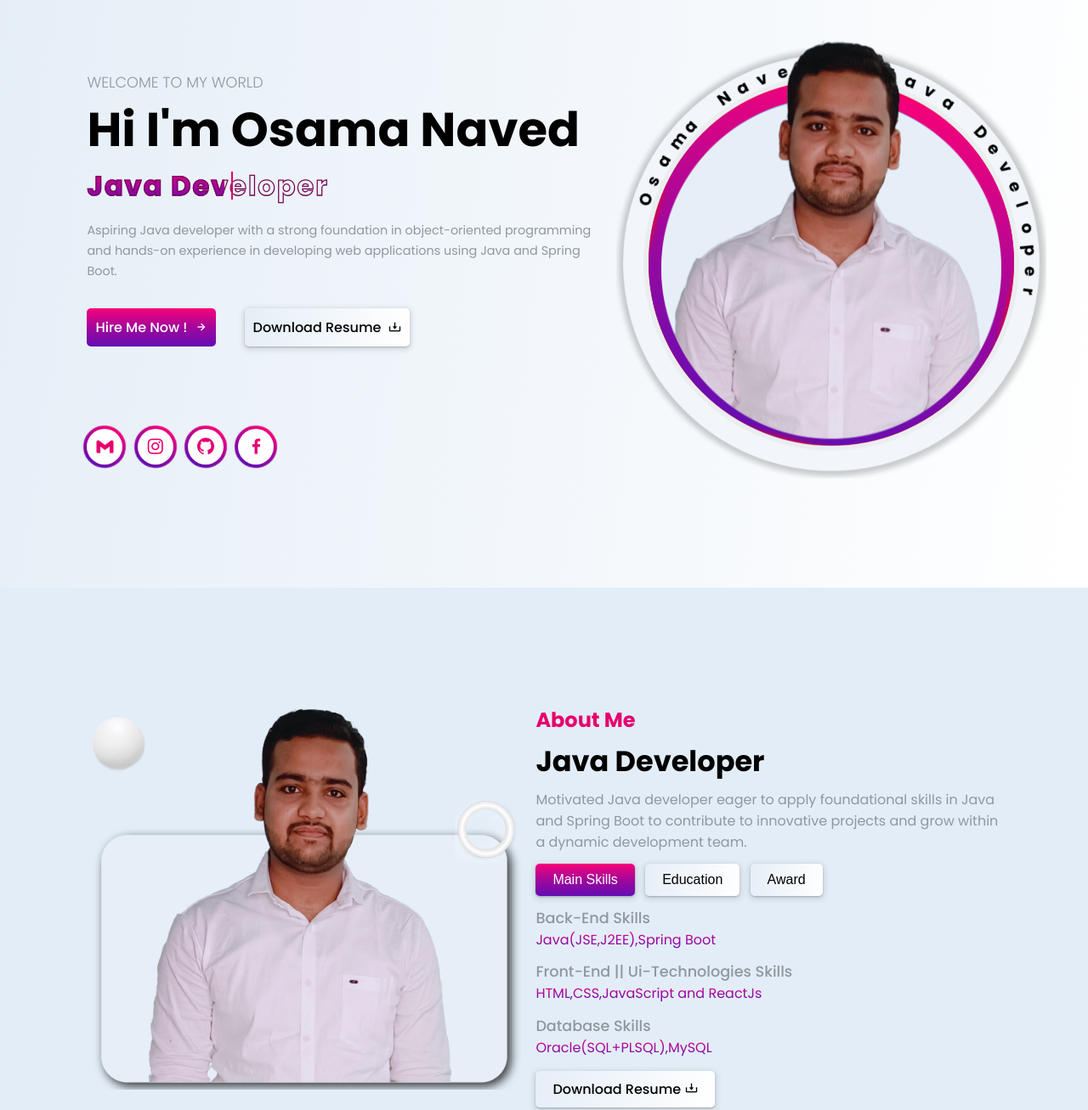
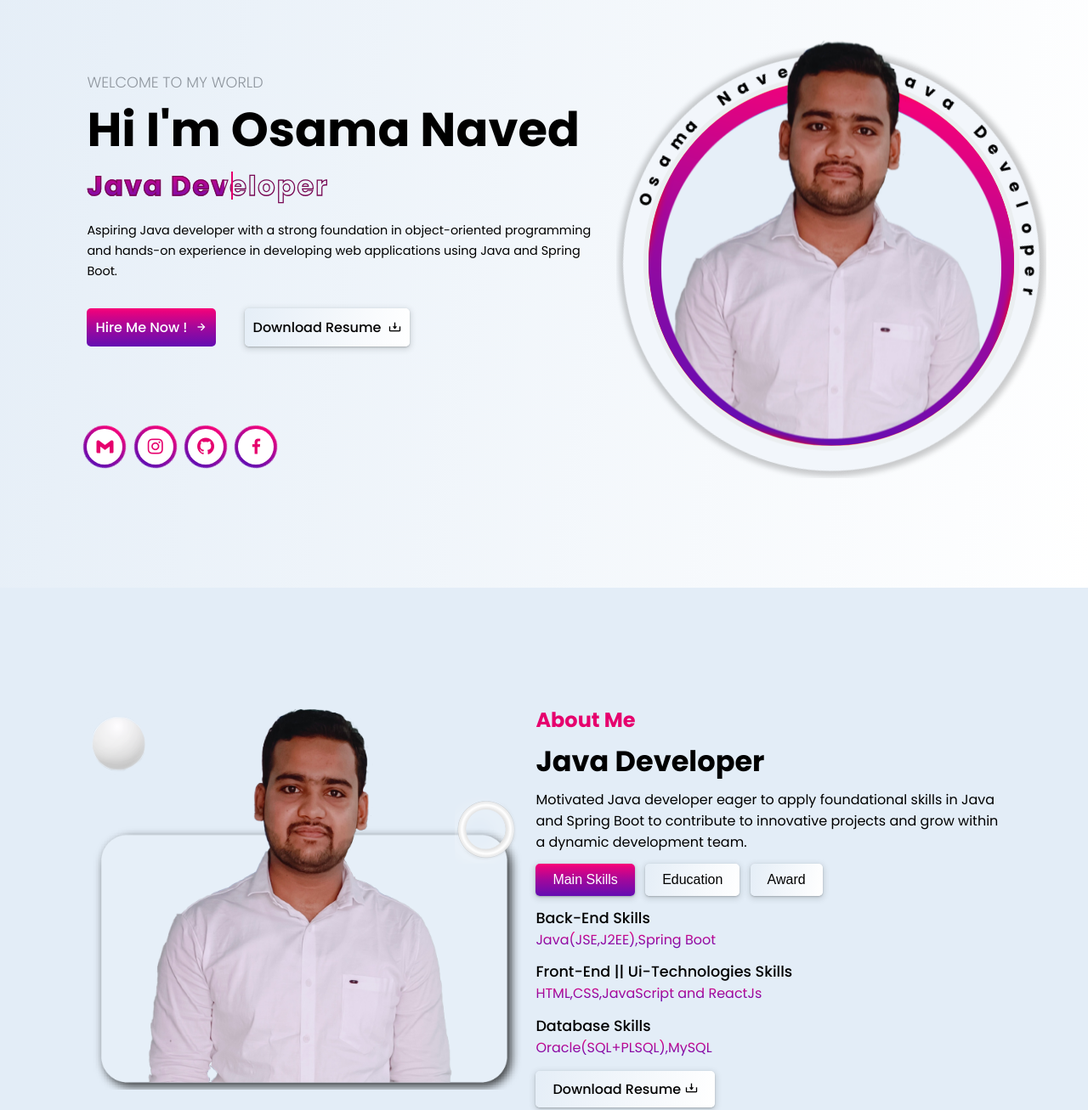
Before and after one commit to unaved/Osama_Naved-Portfolio, a plain HTML site: page index.html in a window 1280 px wide. Shown: the part 108-1415 px from the top of the page at 85% size. Drawn offline with nearby package versions, Linux system fonts and the light colour scheme.

Commit message:
text color changes

```diff
--- a/style.css
+++ b/style.css
@@ -198,7 +198,7 @@ section{
 
 .hero-info p{
     font-size: .9rem;
-    color: var(--font-color);
+    color: #000;
     line-height: 1.5rem;
 }
 
@@ -392,7 +392,7 @@ section{
 }
 
 .about-content p{
-    color: var(--font-color);
+    color: #000;
 }
 
 .text-box p{
```
